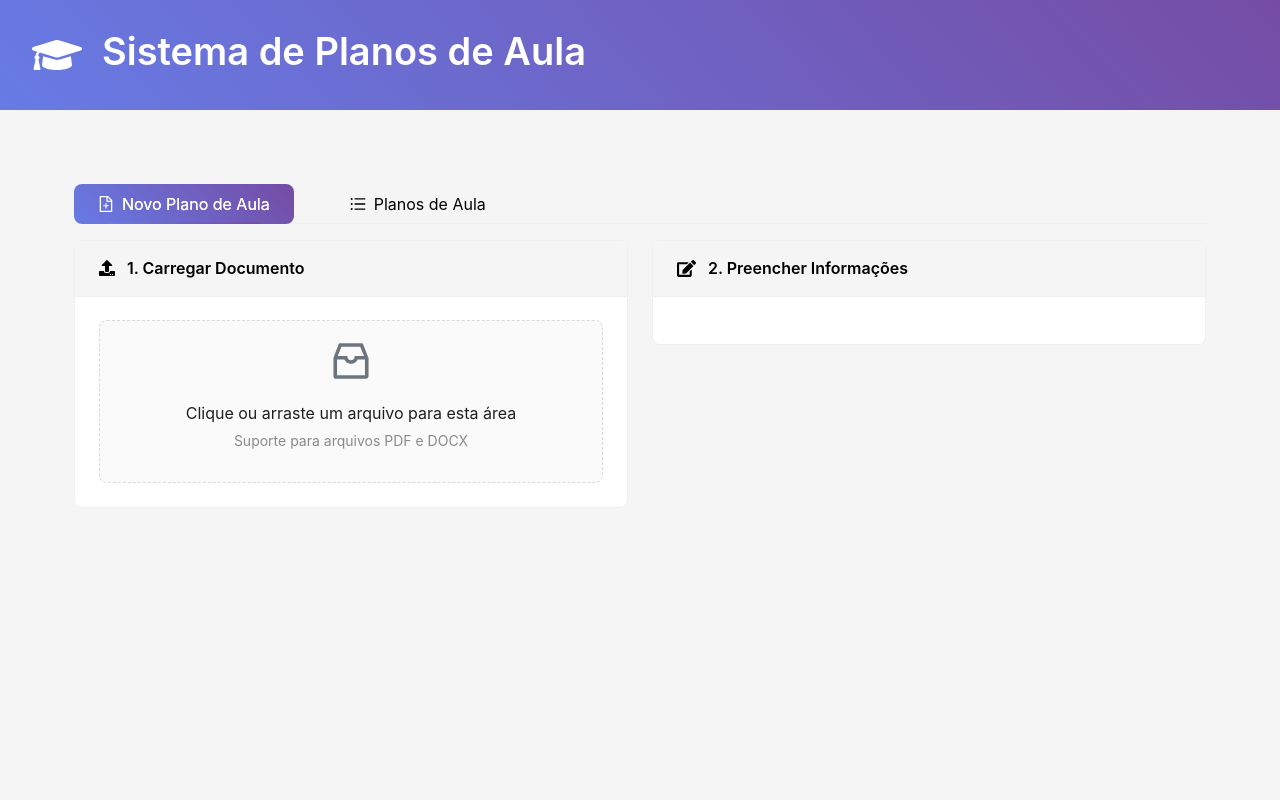
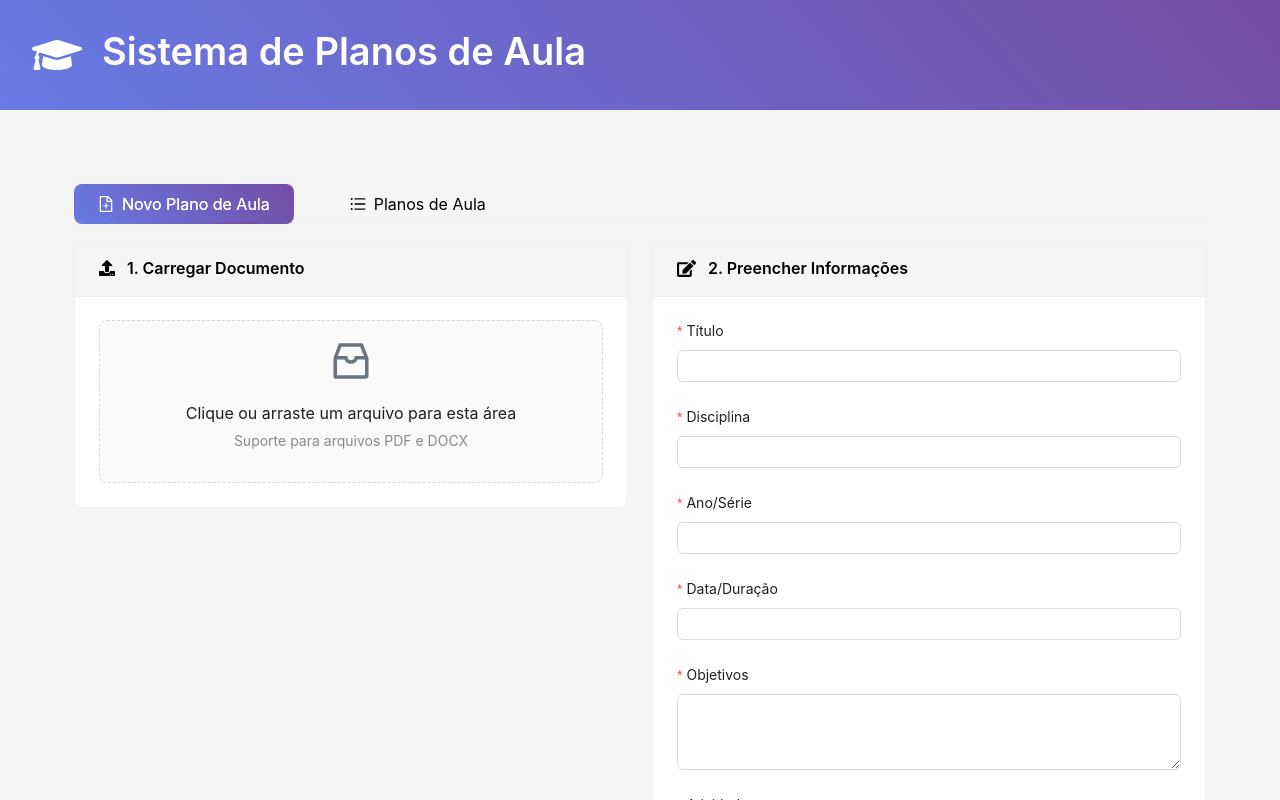
Before and after one commit to breno-aredes/teste-a-recreativa-frontend, a Next.js app: page / in a window 1280 px wide. Shown: the top 800 px of the page. Built offline with nearby package versions, Linux system fonts and the light colour scheme; no server answers.

Commit message:
feat: apply API response data to plan form fields

```diff
--- a/src/components/content/index.tsx
+++ b/src/components/content/index.tsx
@@ -1,31 +1,41 @@
-import React, { useState } from "react";
-import { Card, Tabs, Layout } from "antd";
+import React, { useEffect, useState } from "react";
+import { Card, Tabs, Layout, Form } from "antd";
 import { FileAddOutlined, UnorderedListOutlined } from "@ant-design/icons";
 import { FaEdit, FaUpload } from "react-icons/fa";
 import "./styles.css";
 import FileUpload from "@/components/FileInput";
 import { plansServices } from "@/services/plansServices";
 import { useLoading } from "@/hooks/useLoading";
+import PlanForm from "../planForm";
+import { Plan } from "@/types/plansTypes";
 
 const { Content } = Layout;
 
 export default function HomeContent({}) {
   const [activeTab, setActiveTab] = useState("1");
-  const [uploadedFile, setUploadedFile] = useState<File | undefined>(undefined);
   const { setLoading } = useLoading();
+  const [plan, setPlan] = useState<Plan | undefined>(undefined);
+  const [form] = Form.useForm<Plan>();
 
   const handleFileUpload = async (file: File) => {
-    setUploadedFile(file);
     try {
       setLoading(true);
       const res = await plansServices.ScanPlan(file);
-      console.log(res.data);
+      if (res.data && res.data.plan) {
+        setPlan(res.data.plan);
+      }
     } catch (err) {
-      console.error("Erro ao enviar plano:", err);
+      console.error("Erro ao enviar arquivo:", err);
     } finally {
       setLoading(false);
     }
   };
+
+  useEffect(() => {
+    if (plan) {
+      form.setFieldsValue(plan);
+    }
+  }, [plan, Form]);
 
   return (
     <Content className="content">
@@ -70,7 +80,14 @@ export default function HomeContent({}) {
                           2. Preencher Informações
                         </span>
                       }
-                    ></Card>
+                    >
+                      <PlanForm
+                        onFinish={(values: Plan) => {
+                          console.log("Plano enviado:", values);
+                        }}
+                        form={form}
+                      />
+                    </Card>
                   </div>
                 </div>
               ),
--- a/src/components/planForm/index.tsx
+++ b/src/components/planForm/index.tsx
@@ -1,6 +1,6 @@
 import React from "react";
 import { Form, Input, Button, FormInstance } from "antd";
-import { Plan } from "@/types/plansResponse";
+import { Plan } from "@/types/plansTypes";
 import "../../styles/globalStyles.css";
 const { TextArea } = Input;
 
--- a/src/services/plansServices.ts
+++ b/src/services/plansServices.ts
@@ -1,6 +1,6 @@
 import { AxiosPromise } from "axios";
 import { api } from "./api";
-import { ScanPlanResponse } from "@/types/services/plansResponse";
+import { ScanPlanResponse } from "@/types/plansTypes";
 
 export const plansServices = {
   ScanPlan(file: File): AxiosPromise<ScanPlanResponse> {
```
Also changed, not shown: src/types/plansTypes.ts (renamed from src/types/services/plansResponse.ts, +4 -4 lines).
